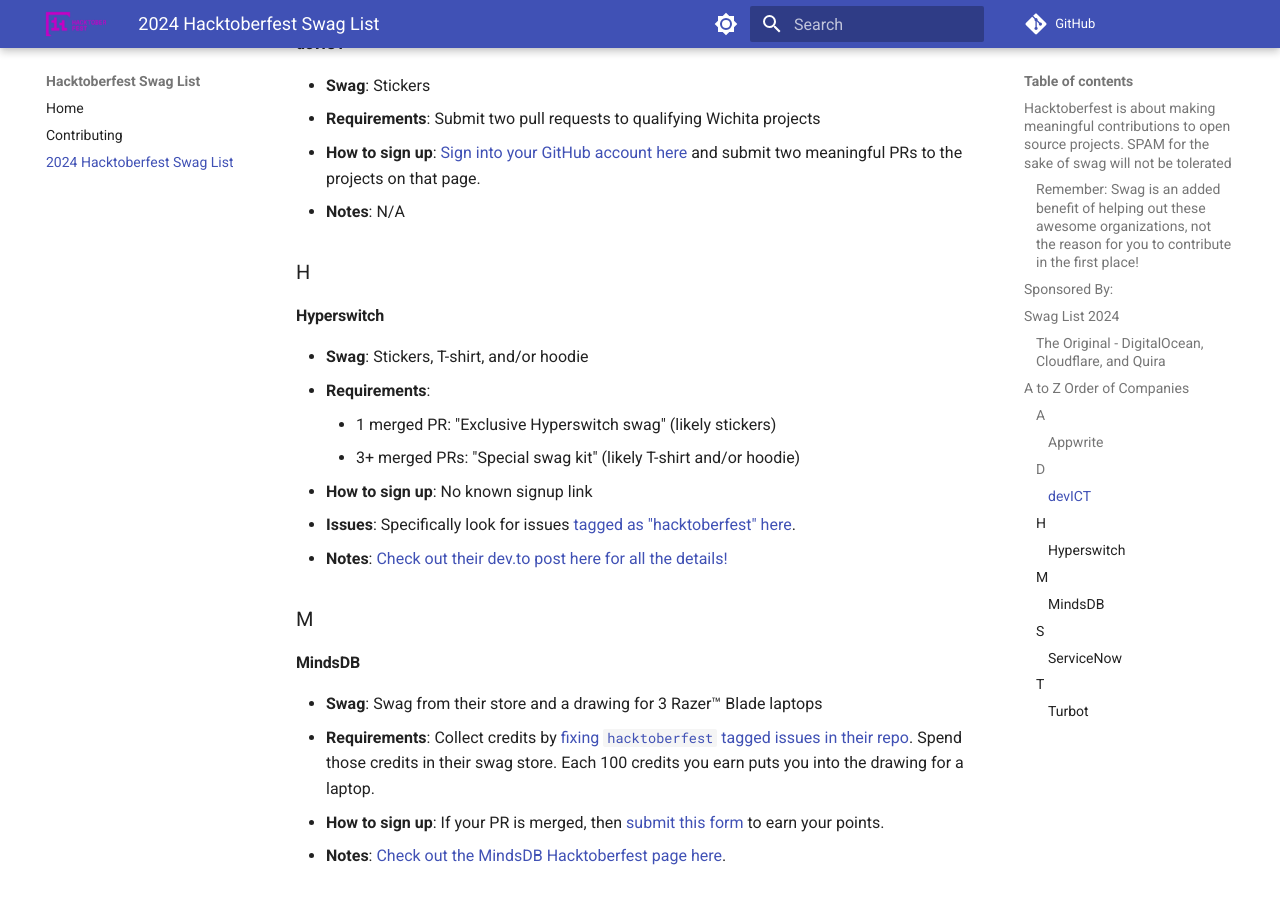
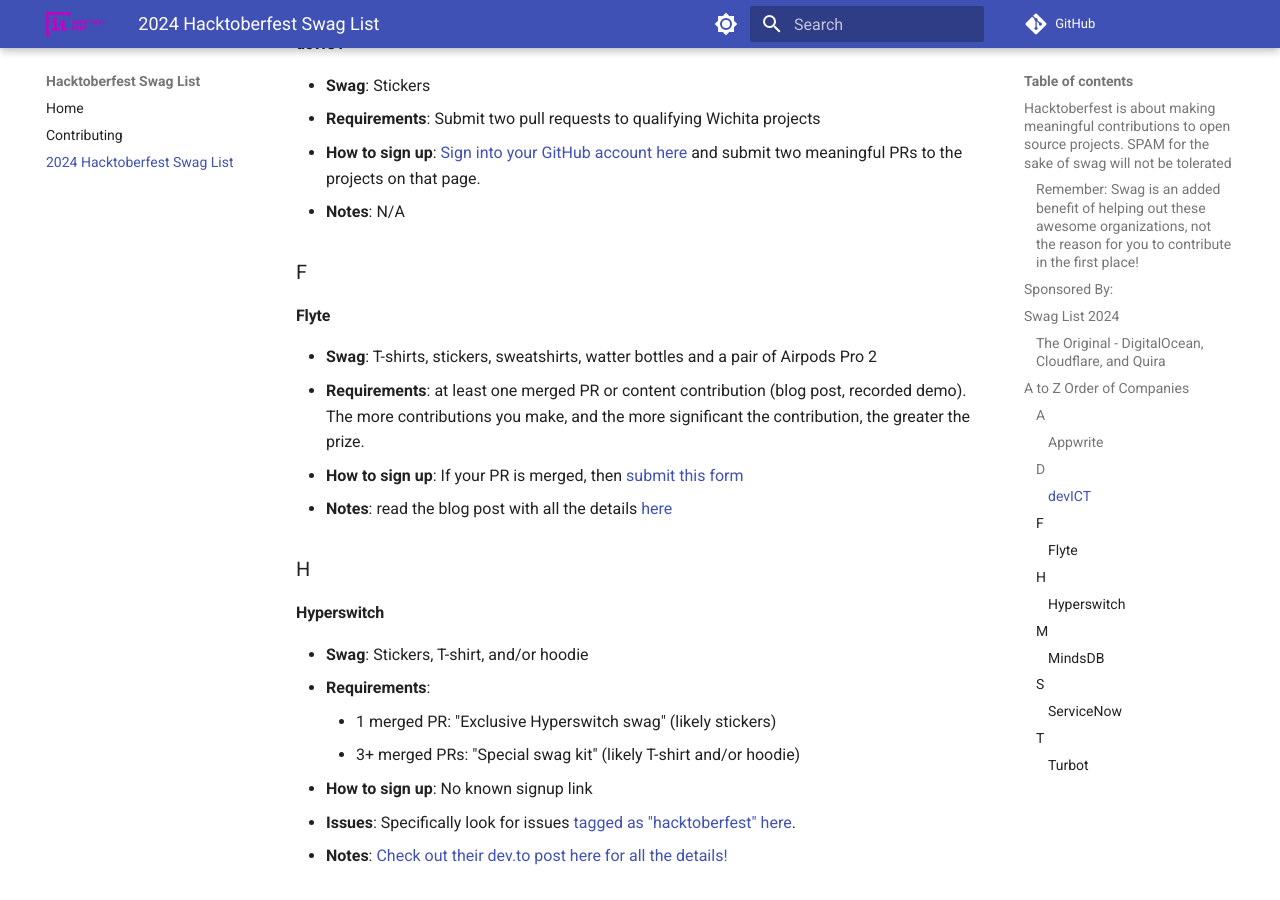
Before and after one commit to crweiner/hacktoberfest-swag-list, an MkDocs documentation site: the page built from docs/list.md, in a window 1280 px wide and 900 px high, scrolled down 1579 px. Built offline with MkDocs 1.6.1 and Material for MkDocs 9.7.7, drawn with Linux system fonts in a browser that asks for light colours; plug-ins that fetch from the network failed and are left out; comment, search, counter and statistics services are not loaded.

Commit message:
Add Flyte to swag list
Signed-off-by: davidmirror-ops <david.espejo@union.ai>

```diff
--- a/docs/list.md
+++ b/docs/list.md
@@ -50,6 +50,16 @@
 - **How to sign up**: [Sign into your GitHub account here](https://hacktoberfest.devict.org/) and submit two meaningful PRs to the projects on that page.
 - **Notes**: N/A
 
+### F
+
+#### **Flyte**
+
+- **Swag**: T-shirts, stickers, sweatshirts, watter bottles and a pair of Airpods Pro 2
+- **Requirements**: at least one merged PR or content contribution (blog post, recorded demo). The more contributions you make, and the more significant the contribution, the greater the prize.
+- **How to sign up**: If your PR is merged, then [submit this form](https://tally.so/r/mJJ14r)
+- **Notes**: read the blog post with all the details [here](https://flyte.org/blog/flyte-at-hacktoberfest-2024)
+
+
 ### H
 
 #### **Hyperswitch**
```
